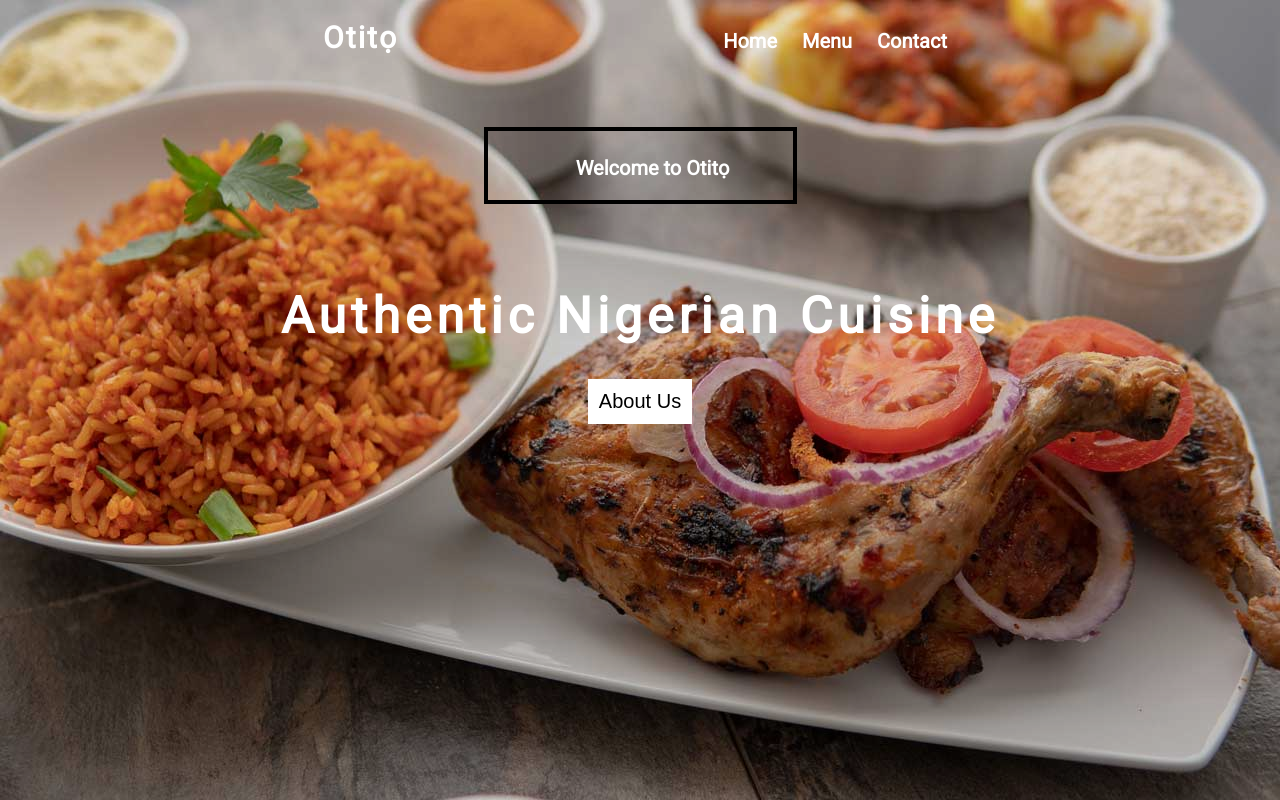
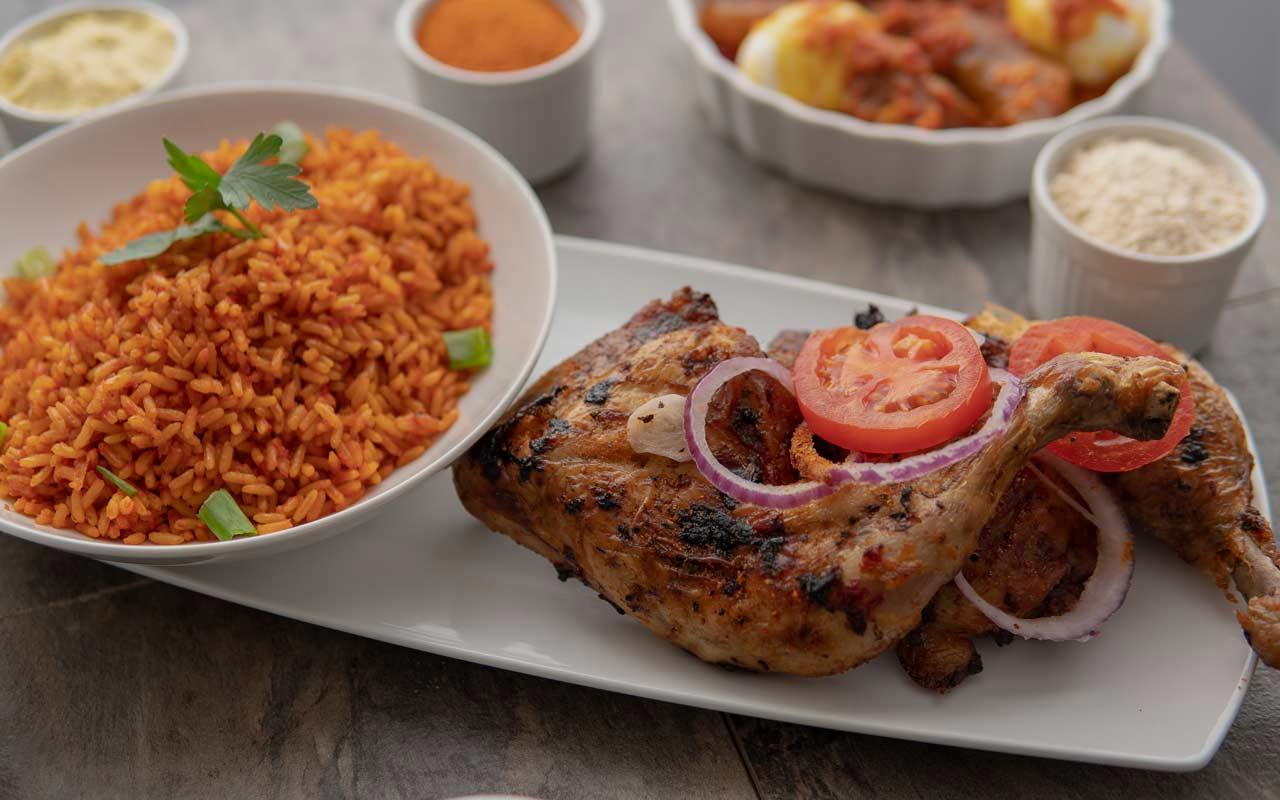
Before and after one commit to Dayo-Akinsola/Restaurant, a website: page dist/index.html in a window 1280 px wide. Drawn offline with Linux system fonts and the light colour scheme.

Commit message:
Removed header and content divs

```diff
--- a/dist/index.html
+++ b/dist/index.html
@@ -5,20 +5,5 @@
         <link href="https://fonts.googleapis.com/css2?family=Nanum+Myeongjo:wght@800&family=Roboto&display=swap" rel="stylesheet">    </head>
     <body>
         <script src="main.js"></script>
-        <div class="header">
-            <h3 id="title">Otit&#7885</h3>
-            <div class="header-navs">
-                <span class="header-nav" id="home">Home</span>
-                <span class="header-nav" ide="menu">Menu</span>
-                <span class="header-nav" id="contact">Contact</span>
-            </div>
-        </div>
-        <div id="content-container">
-            <div class="content" id="welcome"><span id="welcome-text">Welcome to Otit&#7885</span></div>
-            <div class="content" id="about">
-                <h1 id="headline">Authentic Nigerian Cuisine</h1>
-            </div>
-            <button id="about-button">About Us</button>
-        </div>
     </body>
 </html>
```
